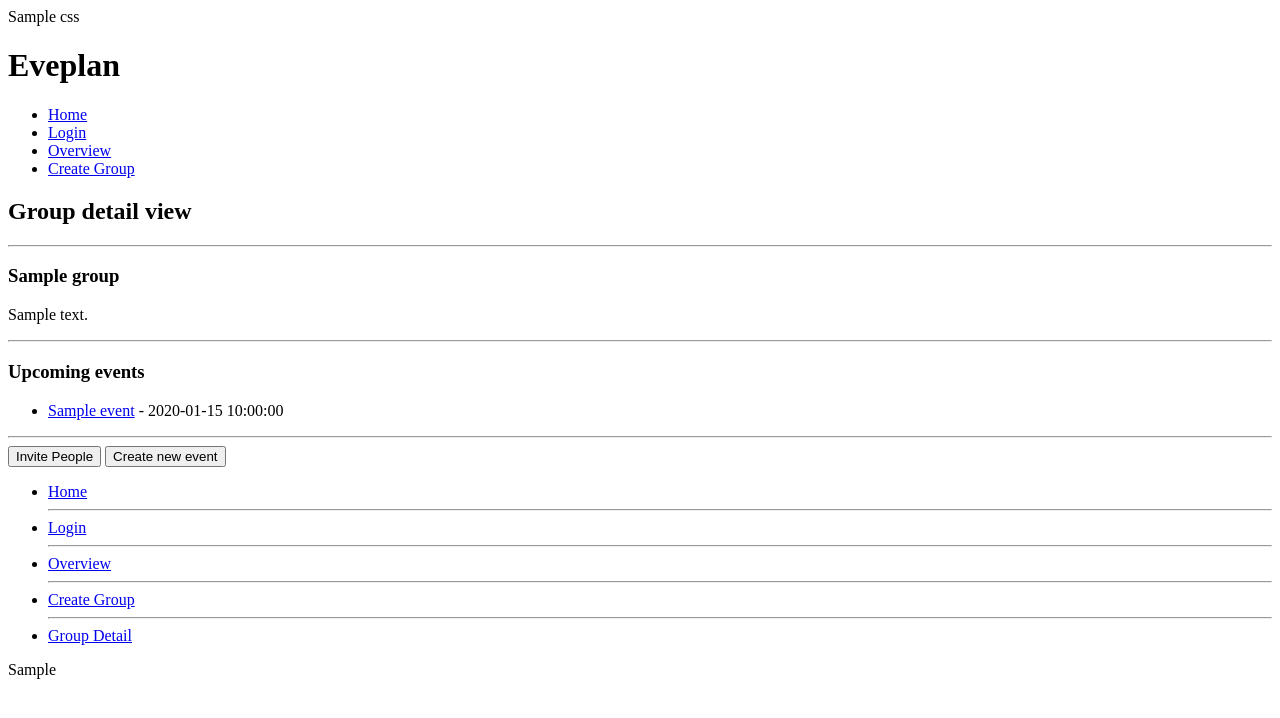
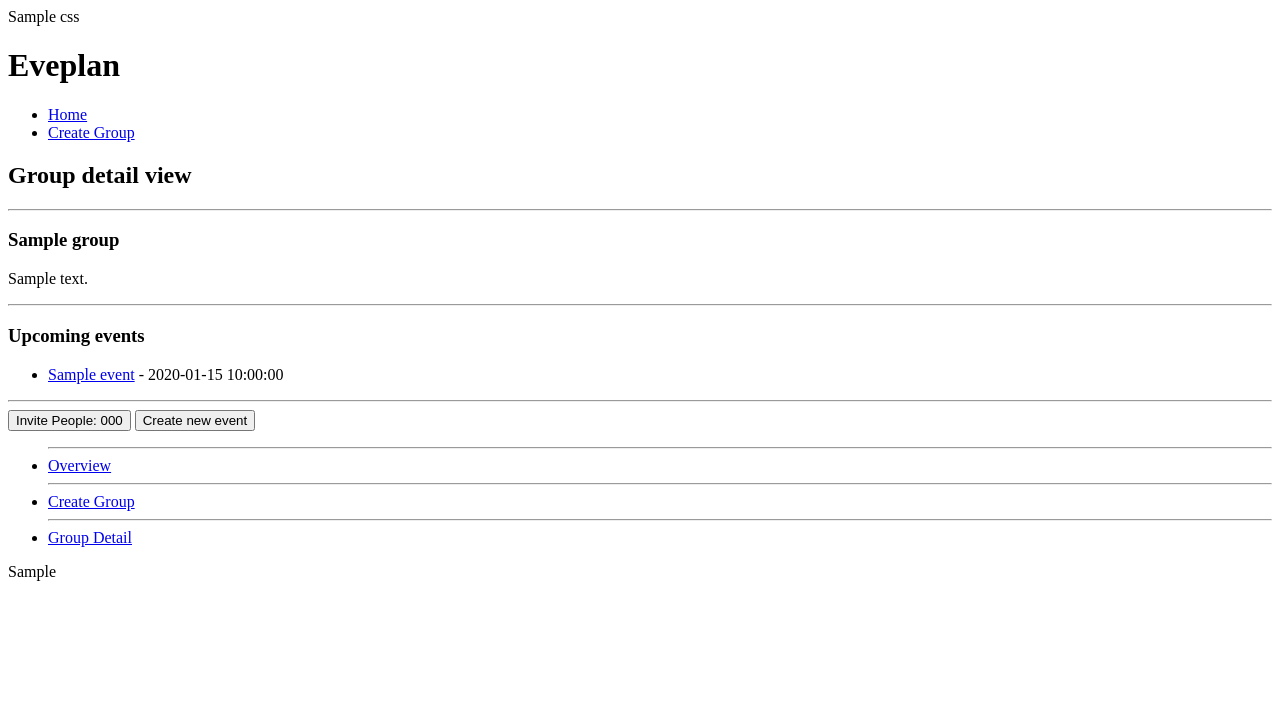
Before and after one commit to jennecattoor/Plan-it, a PHP site: template src/view/users/group.php in a window 1280 px wide. Shown: the top 718 px of the page. Run offline with PHP 8.4, Linux system fonts and the light colour scheme; the visitor is signed in with stand-in values (Sample User, id 1); the template is opened without the code that fills it: most values are stand-ins (such as "Sample title", 1, 10 or a date in 2020).

Commit message:
Finished invite system #24 #27 #5 . Also made changes to navigation

```diff
--- a/src/view/layout.php
+++ b/src/view/layout.php
@@ -16,18 +16,22 @@
       <h1 class="title"><span class="color--accent">Eve</span>plan</h1>
       <nav class="navbar">
             <ul class="nav-menu">
+                <?php if ($_SESSION['valid'] == false) {?>
                 <li class="nav-item">
-                    <a href="index.php?page=index" class="nav-link">Home</a>
+                    <a href="index.php?page=index" class="nav-link">Sign Up</a>
                 </li>
                 <li class="nav-item">
                     <a href="index.php?page=login" class="nav-link">Login</a>
                 </li>
+                <?php }; ?>
+                <?php if ($_SESSION['valid'] == true) {?>
                 <li class="nav-item">
-                    <a href="index.php?page=overview" class="nav-link">Overview</a>
+                    <a href="index.php?page=overview" class="nav-link">Home</a>
                 </li>
                 <li class="nav-item">
                     <a href="index.php?page=createGroup" class="nav-link">Create Group</a>
                 </li>
+                <?php }; ?>
             </ul>
             <div class="hamburger">
                 <span class="bar"></span>
@@ -41,6 +45,7 @@
 </main>
 <footer>
       <ul class="footer-menu">
+                <?php if ($_SESSION['valid'] == false) {?>
                 <li class="footer-item">
                     <a href="index.php?page=index" class="footer-link">Home</a>
                 </li>
@@ -48,6 +53,8 @@
                 <li class="footer-item">
                     <a href="index.php?page=login" class="footer-link">Login</a>
                 </li>
+                <?php }; ?>
+                <?php if ($_SESSION['valid'] == true) {?>
                 <hr class="hr-footer">
                 <li class="footer-item">
                     <a href="index.php?page=overview" class="footer-link">Overview</a>
@@ -60,6 +67,7 @@
                 <li class="footer-item">
                     <a href="index.php?page=group" class="footer-link">Group Detail</a>
                 </li>
+                <?php }; ?>
             </ul>
     </footer>
   <?php echo $js; ?>
--- a/src/view/users/group.php
+++ b/src/view/users/group.php
@@ -27,7 +27,7 @@
   </div>
 
   <div class="group-buttons">
-    <button class="button">Invite People</button>
+    <button class="button">Invite People: <?php echo $group['code']; ?></button>
     <a href="index.php?page=createEvent" class="hyperlink">
       <button class="button">Create new event</button>
     </a>
```
Also changed, not shown: src/controller/UsersController.php (+13 -0 lines).
